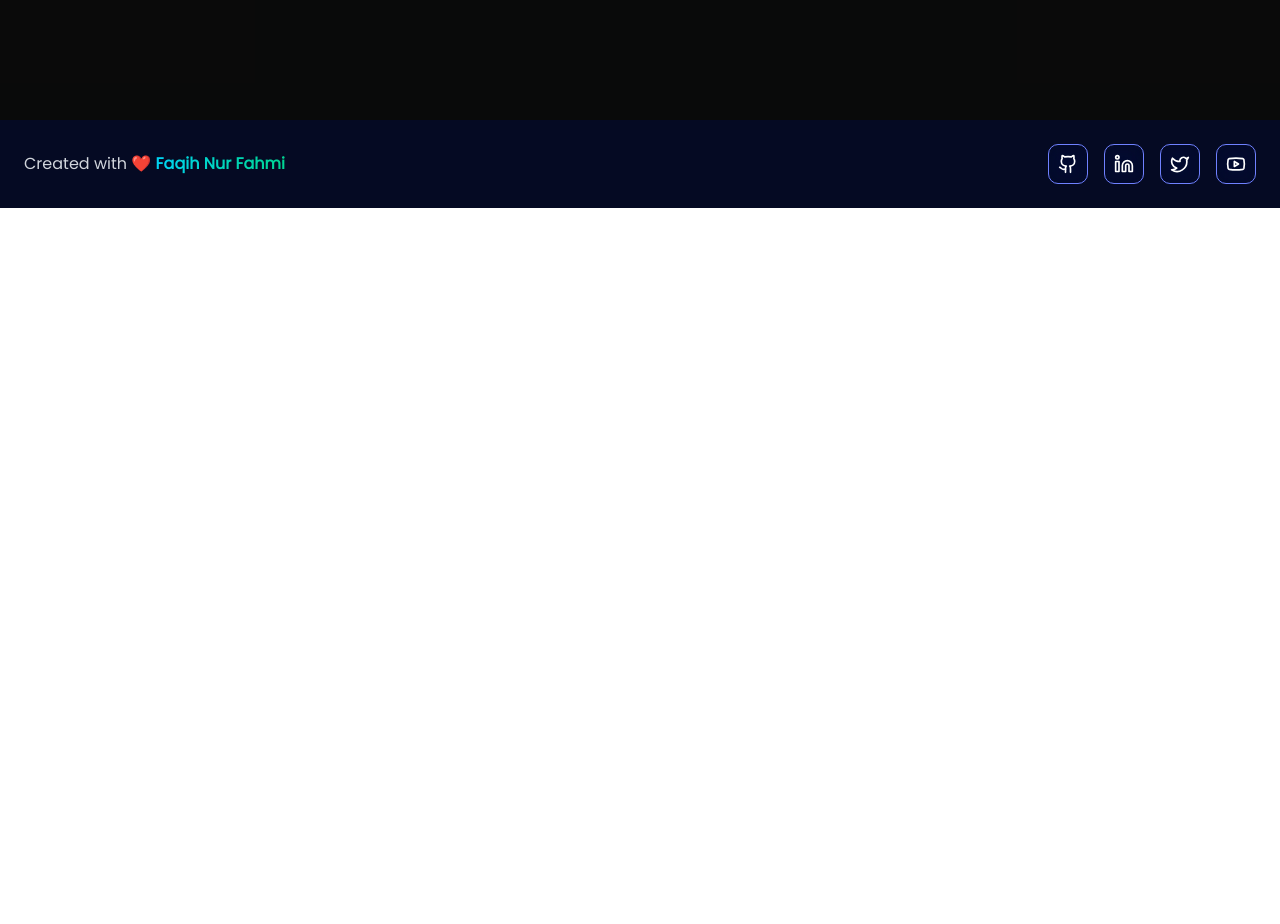
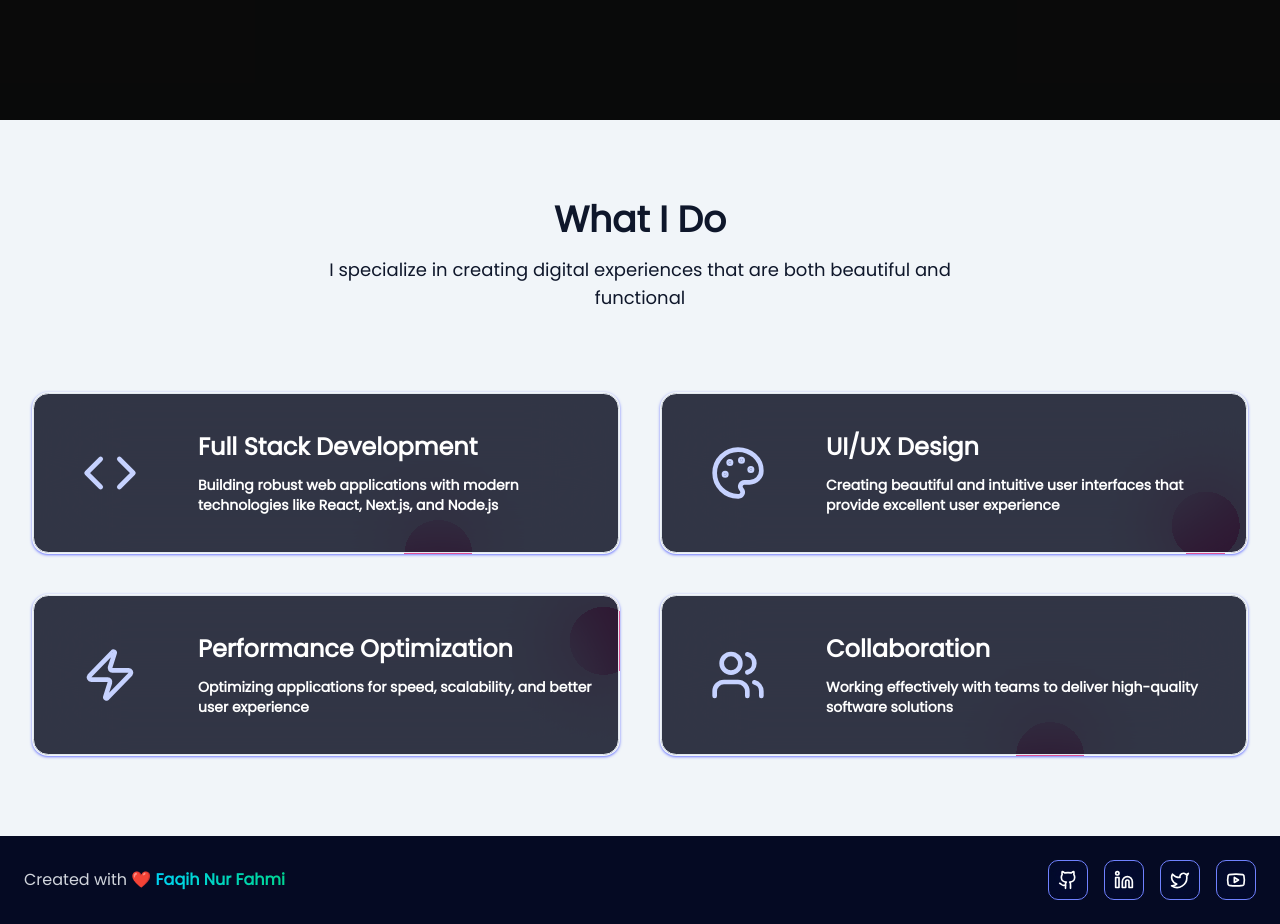
Before and after one commit to faqihfnf/faqih-portofolio, a Next.js app: page / in a window 1280 px wide. Shown: the part 680-1604 px from the top of the page. Before the commit the page ends 888 px from the top, so only its background shows below. Built offline with nearby package versions, Linux system fonts and the light colour scheme.

Commit message:
add my services on home page

```diff
--- a/src/app/page.tsx
+++ b/src/app/page.tsx
@@ -1,6 +1,7 @@
 "use client";
 
 import HeroSection from "@/components/sections/home/HeroSection";
+import MyServices from "@/components/sections/home/MyServices";
 
 export default function Home() {
   return (
@@ -9,7 +10,7 @@ export default function Home() {
       <HeroSection />
 
       {/* My Services Section */}
-      {/* <MyServices /> */}
+      <MyServices />
 
       {/* Tech Stack Section */}
       {/* <TechStack /> */}
--- /dev/null
+++ b/src/components/sections/home/MyServices.tsx
@@ -0,0 +1,54 @@
+"use client";
+
+import { Button } from "@/components/ui/moving-border";
+import { myServices } from "@/data/myservices";
+import { motion } from "framer-motion";
+
+export default function MyServices() {
+  return (
+    <section className="py-20 ">
+      <div className="max-w-7xl mx-auto px-4 sm:px-6 lg:px-8">
+        <div className="text-center mb-16">
+          <motion.h2
+            className="text-4xl font-bold mb-4"
+            initial={{ opacity: 0, y: 20 }}
+            whileInView={{ opacity: 1, y: 0 }}
+            transition={{ duration: 0.8 }}
+            viewport={{ once: true }}>
+            What I Do
+          </motion.h2>
+          <motion.p
+            className="text-lg max-w-2xl mx-auto"
+            initial={{ opacity: 0, y: 20 }}
+            whileInView={{ opacity: 1, y: 0 }}
+            transition={{ duration: 0.8, delay: 0.2 }}
+            viewport={{ once: true }}>
+            I specialize in creating digital experiences that are both beautiful
+            and functional
+          </motion.p>
+        </div>
+        <div className="w-full mt-20 grid lg:grid-cols-4 grid-cols-1 gap-10">
+          {myServices.map((card) => (
+            <Button
+              key={card.id}
+              duration={Math.floor(Math.random() * 10000 + 10000)}
+              borderRadius="1rem"
+              className="flex-1 text-white border-slate-200 dark:border-slate-700">
+              <div className="flex lg:flex-row flex-col lg:items-center p-3 md:p-5 lg:p-10 gap-2">
+                <card.icon className="h-14 w-14 text-indigo-200" />
+              </div>
+              <div className="lg:ms-5">
+                <h1 className="text-start text-xl md:text-2xl font-bold ">
+                  {card.title}
+                </h1>
+                <p className="text-start text-white mt-3 font-semibold">
+                  {card.desc}
+                </p>
+              </div>
+            </Button>
+          ))}
+        </div>
+      </div>
+    </section>
+  );
+}
--- /dev/null
+++ b/src/components/ui/moving-border.tsx
@@ -0,0 +1,134 @@
+"use client";
+import React from "react";
+import {
+  motion,
+  useAnimationFrame,
+  useMotionTemplate,
+  useMotionValue,
+  useTransform,
+} from "motion/react";
+import { useRef } from "react";
+import { cn } from "@/lib/utils";
+
+export function Button({
+  borderRadius = "1.75rem",
+  children,
+  as: Component = "button",
+  containerClassName,
+  borderClassName,
+  duration,
+  className,
+  ...otherProps
+}: {
+  borderRadius?: string;
+  children: React.ReactNode;
+  as?: any;
+  containerClassName?: string;
+  borderClassName?: string;
+  duration?: number;
+  className?: string;
+  [key: string]: any;
+}) {
+  return (
+    <Component
+      className={cn(
+        " shadow-indigo-400 hover:shadow-indigo-600 shadow-sm relative text-xl p-[1px] overflow-hidden md:col-span-2",
+        containerClassName
+      )}
+      style={{
+        borderRadius: borderRadius,
+      }}
+      {...otherProps}>
+      <div
+        className="absolute inset-0"
+        style={{ borderRadius: `calc(${borderRadius} * 0.96)` }}>
+        <MovingBorder duration={duration} rx="30%" ry="50%">
+          <div
+            className={cn(
+              "h-20 w-20 bg-[radial-gradient(#db2777_60%,transparent_60%)] opacity-[0.8]",
+              borderClassName
+            )}
+          />
+        </MovingBorder>
+      </div>
+
+      <div
+        className={cn(
+          "relative flex h-40 p-2 w-full items-center justify-center border border-slate-800 bg-slate-950/[0.8] text-sm text-white antialiased backdrop-blur-2xl",
+          className
+        )}
+        style={{
+          borderRadius: `calc(${borderRadius} * 0.96)`,
+        }}>
+        {children}
+      </div>
+    </Component>
+  );
+}
+
+export const MovingBorder = ({
+  children,
+  duration = 3000,
+  rx,
+  ry,
+  ...otherProps
+}: {
+  children: React.ReactNode;
+  duration?: number;
+  rx?: string;
+  ry?: string;
+  [key: string]: any;
+}) => {
+  const pathRef = useRef<any>(null);
+  const progress = useMotionValue<number>(0);
+
+  useAnimationFrame((time) => {
+    const length = pathRef.current?.getTotalLength();
+    if (length) {
+      const pxPerMillisecond = length / duration;
+      progress.set((time * pxPerMillisecond) % length);
+    }
+  });
+
+  const x = useTransform(
+    progress,
+    (val) => pathRef.current?.getPointAtLength(val).x
+  );
+  const y = useTransform(
+    progress,
+    (val) => pathRef.current?.getPointAtLength(val).y
+  );
+
+  const transform = useMotionTemplate`translateX(${x}px) translateY(${y}px) translateX(-50%) translateY(-50%)`;
+
+  return (
+    <>
+      <svg
+        xmlns="http://www.w3.org/2000/svg"
+        preserveAspectRatio="none"
+        className="absolute h-full w-full"
+        width="100%"
+        height="100%"
+        {...otherProps}>
+        <rect
+          fill="none"
+          width="100%"
+          height="100%"
+          rx={rx}
+          ry={ry}
+          ref={pathRef}
+        />
+      </svg>
+      <motion.div
+        style={{
+          position: "absolute",
+          top: 0,
+          left: 0,
+          display: "inline-block",
+          transform,
+        }}>
+        {children}
+      </motion.div>
+    </>
+  );
+};
--- /dev/null
+++ b/src/data/myservices.ts
@@ -0,0 +1,36 @@
+import { Code, Palette, Zap, Users } from "lucide-react";
+
+export const myServices = [
+  {
+    id: 1,
+    title: "Full Stack Development",
+    desc: "Building robust web applications with modern technologies like React, Next.js, and Node.js",
+    className: "md:col-span-2",
+    // thumbnail: "/exp1.svg",
+    icon: Code,
+  },
+  {
+    id: 2,
+    title: "UI/UX Design",
+    desc: "Creating beautiful and intuitive user interfaces that provide excellent user experience",
+    className: "md:col-span-2", // change to md:col-span-2
+    // thumbnail: "/exp2.svg",
+    icon: Palette,
+  },
+  {
+    id: 3,
+    title: "Performance Optimization",
+    desc: "Optimizing applications for speed, scalability, and better user experience",
+    className: "md:col-span-2", // change to md:col-span-2
+    // thumbnail: "/exp3.svg",
+    icon: Zap,
+  },
+  {
+    id: 4,
+    title: "Collaboration",
+    desc: "Working effectively with teams to deliver high-quality software solutions",
+    className: "md:col-span-2",
+    // thumbnail: "/exp4.svg",
+    icon: Users,
+  },
+];
```
